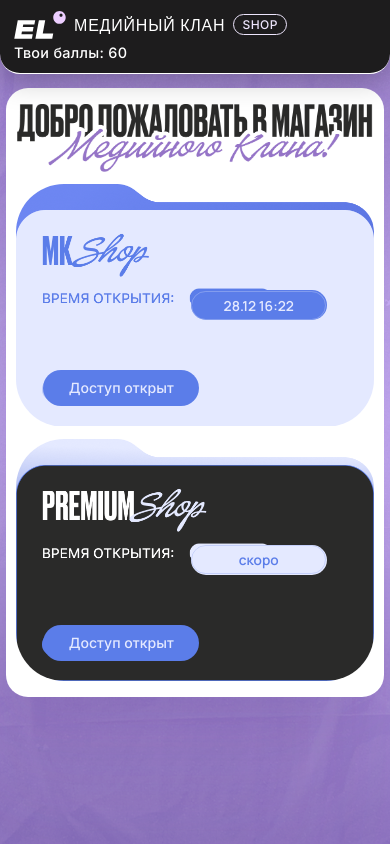
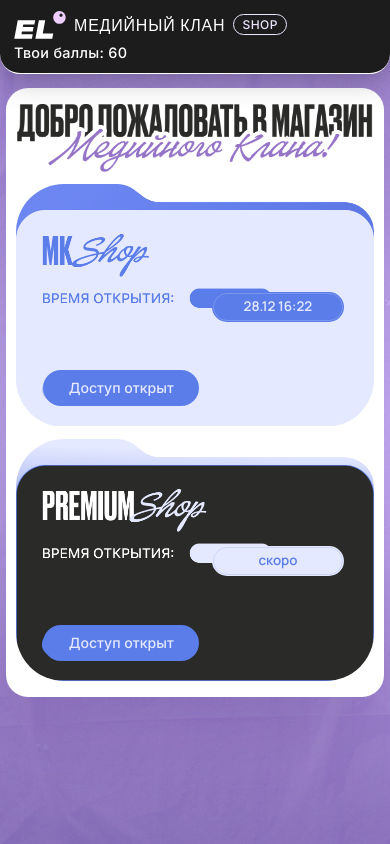
Before and after one commit to MaksimShmakov/mediaklan_shop, a FastAPI app: page /shops in a window 390 px wide. Run offline with FastAPI, Linux system fonts and the light colour scheme; a user stored in the database is signed in.

Commit message:
адаптация мобилки и пк

```diff
--- a/app/static/css/styles.css
+++ b/app/static/css/styles.css
@@ -2271,8 +2271,9 @@ textarea {
   }
 
   .auth--shops .shop-tile__time {
-    left: 48.8%;
-    top: 43.8%;
+    left: auto;
+    right: 9.2%;
+    top: 43.9%;
   }
 
   .auth--shops .shop-tile__status {
@@ -2288,9 +2289,19 @@ textarea {
   }
 
   .auth--shops .shop-tile__time-pill {
-    width: 136px;
-    height: 30px;
-    font-size: 0.86rem;
+    width: clamp(132px, 36vw, 146px);
+    height: clamp(30px, 7.4vw, 34px);
+    font-size: clamp(0.84rem, 2.4vw, 0.95rem);
+    padding: 0 10px;
+  }
+
+  .auth--shops .shop-tile__time-pill::before {
+    inset: 1px;
+    border-color: rgba(255, 255, 255, 0.18);
+  }
+
+  .auth--shops .shop-tile--premium .shop-tile__time-pill::before {
+    border-color: rgba(91, 125, 233, 0.18);
   }
 
   .auth-brand__logo {
@@ -2385,3 +2396,16 @@ textarea {
     bottom: 12px;
   }
 }
+
+@media (max-width: 420px) {
+  .auth--shops .shop-tile__time {
+    right: 8.4%;
+    top: 44.3%;
+  }
+
+  .auth--shops .shop-tile__time-pill {
+    width: 132px;
+    height: 30px;
+    font-size: 0.84rem;
+  }
+}
--- a/app/templates/base.html
+++ b/app/templates/base.html
@@ -13,7 +13,7 @@
       href="https://fonts.googleapis.com/css2?family=Inter:wght@400;500;600&family=Manrope:wght@300;400;500;600;700&family=Oswald:wght@400;500;600;700&display=swap"
       rel="stylesheet"
     />
-    <link rel="stylesheet" href="/static/css/styles.css?v=20260302-mobile-fix-4" />
+    <link rel="stylesheet" href="/static/css/styles.css?v=20260302-mobile-fix-5" />
   </head>
   {% set body_class %}{% block body_class %}{% endblock %}{% endset %}
   <body class="{{ body_class | trim }}">
```
